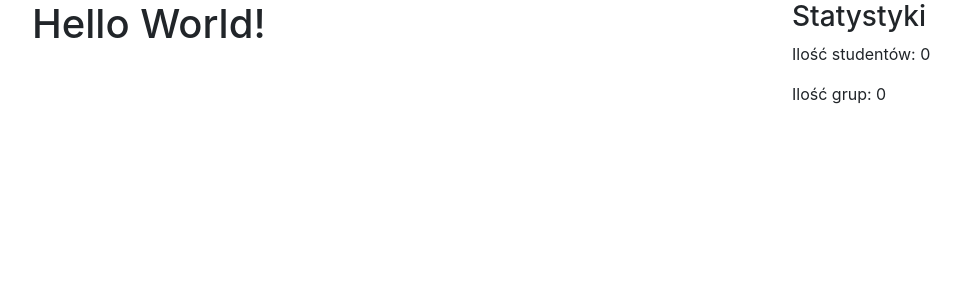
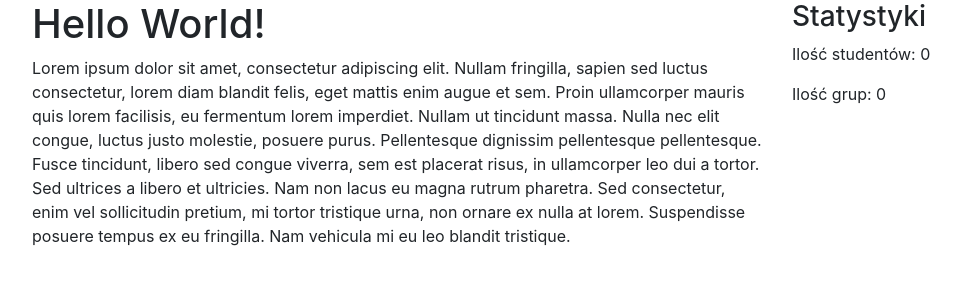
Before and after one commit to estero123/RestForPPR, a Spring Boot app: page / in a window 1280 px wide. Shown: the part 56-356 px from the top of the page, without its empty margins (53-1014 px from the left). Run offline with Spring Boot 4, Linux system fonts and the light colour scheme; data that the repository does not hold is empty; some libraries are stand-ins or nearby versions.

Commit message:
Added text to homepage

```diff
--- a/src/main/resources/templates/homepage.html
+++ b/src/main/resources/templates/homepage.html
@@ -12,6 +12,15 @@
 <div class="row">
     <div class="col-sm-8">
         <h1>Hello World!</h1>
+        <p>Lorem ipsum dolor sit amet, consectetur adipiscing elit. Nullam fringilla,
+            sapien sed luctus consectetur, lorem diam blandit felis, eget mattis enim augue et sem.
+            Proin ullamcorper mauris quis lorem facilisis, eu fermentum lorem imperdiet.
+            Nullam ut tincidunt massa. Nulla nec elit congue, luctus justo molestie, posuere purus.
+            Pellentesque dignissim pellentesque pellentesque. Fusce tincidunt, libero sed congue viverra,
+            sem est placerat risus, in ullamcorper leo dui a tortor. Sed ultrices a libero et ultricies.
+            Nam non lacus eu magna rutrum pharetra. Sed consectetur, enim vel sollicitudin pretium,
+            mi tortor tristique urna, non ornare ex nulla at lorem. Suspendisse posuere tempus ex eu fringilla.
+            Nam vehicula mi eu leo blandit tristique. </p>
     </div>
     <div class="col-sm-4">
         <h3>Statystyki</h3>
```
